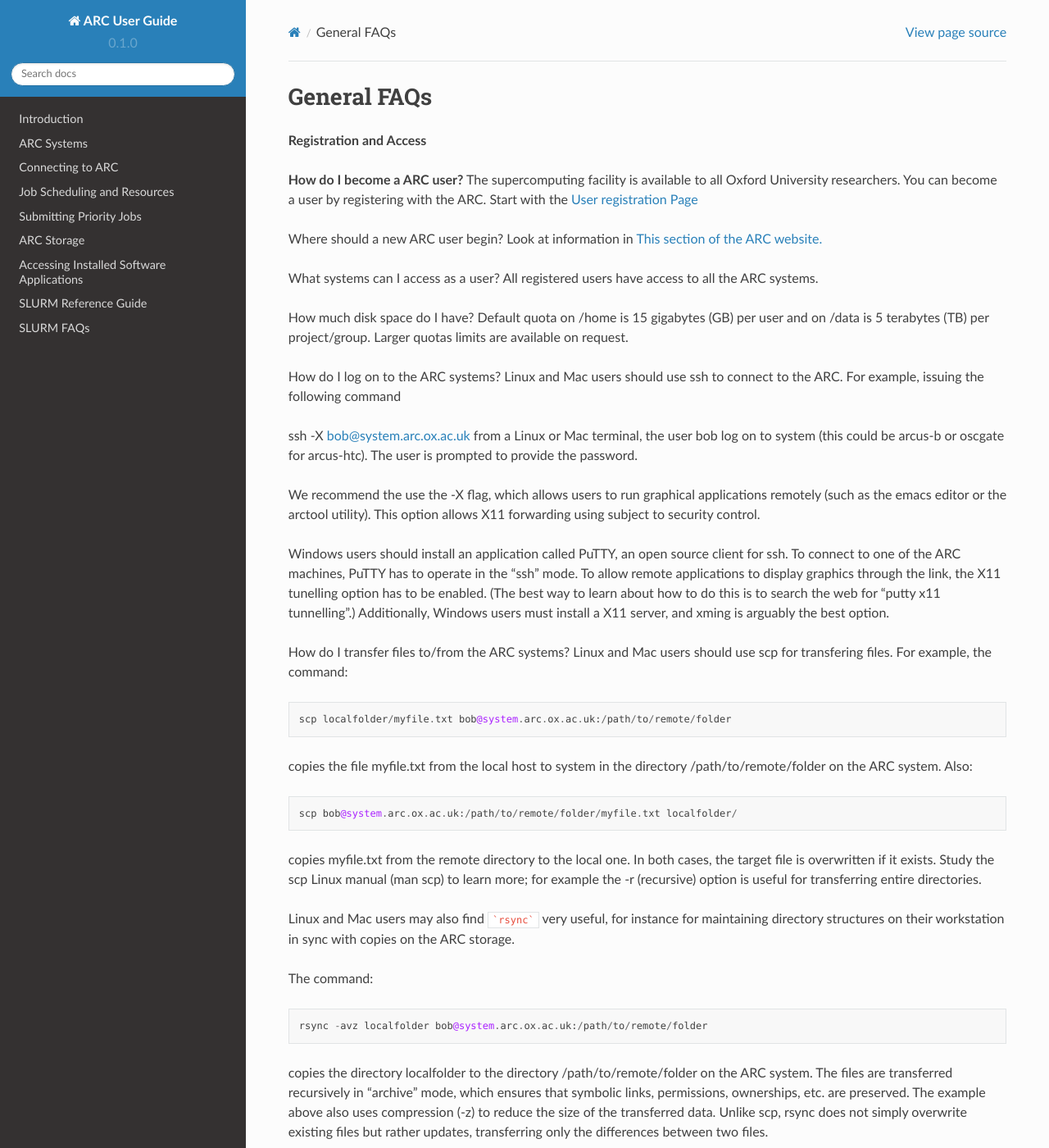
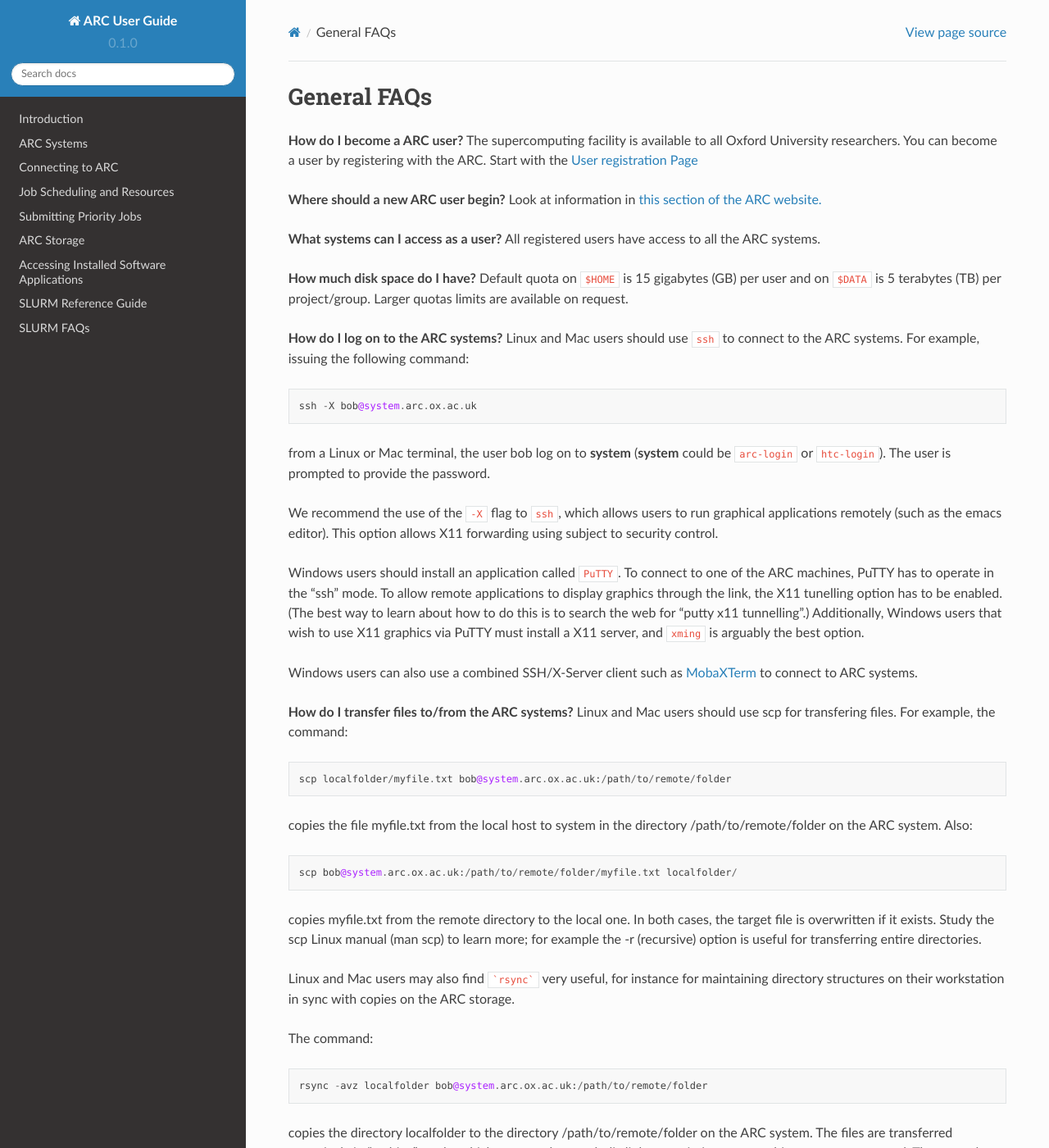
Before and after one commit to tina-friedrich/arc-user-guide, a Sphinx documentation site: the page built from docs/source/general-faq.rst, in a window 1280 px wide and 1400 px high. Shown: the whole window at 82% size. Built offline with Sphinx 7.4.7 and the Read the Docs theme 2.0.0, drawn with Linux system fonts in a browser that asks for light colours; some of the changed text lies outside the part shown.

Commit message:
Update general-faq.rst

````diff
--- a/docs/source/general-faq.rst
+++ b/docs/source/general-faq.rst
@@ -1,39 +1,35 @@
 General FAQs
 ------------
-
-**Registration and Access**
 
 **How do I become a ARC user?**
 The supercomputing facility is available to all Oxford University researchers.  You can become a user by registering with the ARC.
 Start with the `User registration Page <https://www.arc.ox.ac.uk/getting-started-obtaining-an-account>`_
 
-Where should a new ARC user begin?
-Look at information in `This section of the ARC website. <https://www.arc.ox.ac.uk/what-next>`_
+**Where should a new ARC user begin?**
+Look at information in `this section of the ARC website. <https://www.arc.ox.ac.uk/what-next>`_
 
-
-What systems can I access as a user?
+**What systems can I access as a user?**
 All registered users have access to all the ARC systems.
 
+**How much disk space do I have?**
+Default quota on ``$HOME`` is 15 gigabytes (GB) per user and on ``$DATA`` is 5 terabytes (TB) per project/group.  Larger quotas limits are available on request.
 
-How much disk space do I have?
-Default quota on /home is 15 gigabytes (GB) per user and on /data is 5 terabytes (TB) per project/group.  Larger quotas limits are available on request.
+**How do I log on to the ARC systems?**
+Linux and Mac users should use ``ssh`` to connect to the ARC systems.  For example, issuing the following command::
 
+  ssh -X bob@system.arc.ox.ac.uk
 
-How do I log on to the ARC systems?
-Linux and Mac users should use ssh to connect to the ARC.  For example, issuing the following command
+from a Linux or Mac terminal, the user bob log on to **system** (**system** could be ``arc-login`` or ``htc-login``).  The user is prompted to provide the password.
 
-ssh -X bob@system.arc.ox.ac.uk
-from a Linux or Mac terminal, the user bob log on to system (this could be arcus-b or oscgate for arcus-htc).  The user is prompted to provide the password.
+We recommend the use of the ``-X`` flag to ``ssh``, which allows users to run graphical applications remotely (such as the emacs editor).  This option allows X11 forwarding using subject to security control.
 
-We recommend the use the -X flag, which allows users to run graphical applications remotely (such as the emacs editor or the arctool utility).  This option allows
-X11 forwarding using subject to security control.
+Windows users should install an application called ``PuTTY``. To connect to one of the ARC machines, PuTTY has to operate in the "ssh"
+mode.  To allow remote applications to display graphics through the link, the X11 tunelling option has to be enabled.  (The best way to learn about how to do this
+is to search the web for "putty x11 tunnelling".)  Additionally, Windows users that wish to use X11 graphics via PuTTY must install a X11 server, and ``xming`` is arguably the best option.
 
-Windows users should install an application called PuTTY, an open source client for ssh. To connect to one of the ARC machines, PuTTY has to operate in the "ssh"
-mode.  To allow remote applications to display graphics through the link, the X11 tunelling option has to be enabled.  (The best way to learn about how to do this
-is to search the web for "putty x11 tunnelling".)  Additionally, Windows users must install a X11 server, and xming is arguably the best option.
+Windows users can also use a combined SSH/X-Server client such as `MobaXTerm <https://mobaxterm.mobatek.net/>`_ to connect to ARC systems.
 
-
-How do I transfer files to/from the ARC systems?
+**How do I transfer files to/from the ARC systems?**
 Linux and Mac users should use scp for transfering files.  For example, the command::
 
    scp localfolder/myfile.txt bob@system.arc.ox.ac.uk:/path/to/remote/folder
@@ -67,29 +63,27 @@ Thus, users need to provide the ARC (static) IP addresses from the location that
 The first method is the preferred form for any users who have University SSO passwords.  The second method is useful for users who are external collaborators.
 
 
-General
-
-How do I acknowledge ARC in my publications?
+**How do I acknowledge ARC in my publications?**
 Please see the acknowledgements section on the ARC Terms and Conditions page.
 
 
-Will application X run on the ARC supercomputers faster than on my workstation?
+**Will application X run on the ARC supercomputers faster than on my workstation?**
 We hope so.  If you wish to investigate whether you can achieve speed up on your application, then please contact us.
 
 
-How many credits do I have left?
-Use the ```mybalance``` command on arcus-b to find out how many credits you have left.
+**How many credits do I have left?**
+Use the ``mybalance`` command on ARC or HTC to find out how many credits you have left.
 
 
-How do I change my password?
-Use the ```passwd``` command on the login nodes to change your password.
+**How do I change my password?**
+Use the ``passwd`` command on the login nodes to change your password.
 
 
-I have forgotten my password. How do I reset my password?
+**I have forgotten my password. How do I reset my password?**
 If you have forgotten your password or your password has expired and you can no longer access ARC to change it yourself, you will need to contact us using
 the support email address.  We will then issue a temporary password via email.
 
 
-I accidentally deleted files, how do I get them back?
+**I accidentally deleted files, how do I get them back?**
 Unfortunately ARC does not keep dedicated backups of its storage resources.  We recommend that users store data at sites other than the ARC, for example, on
 departmental resources.
````
